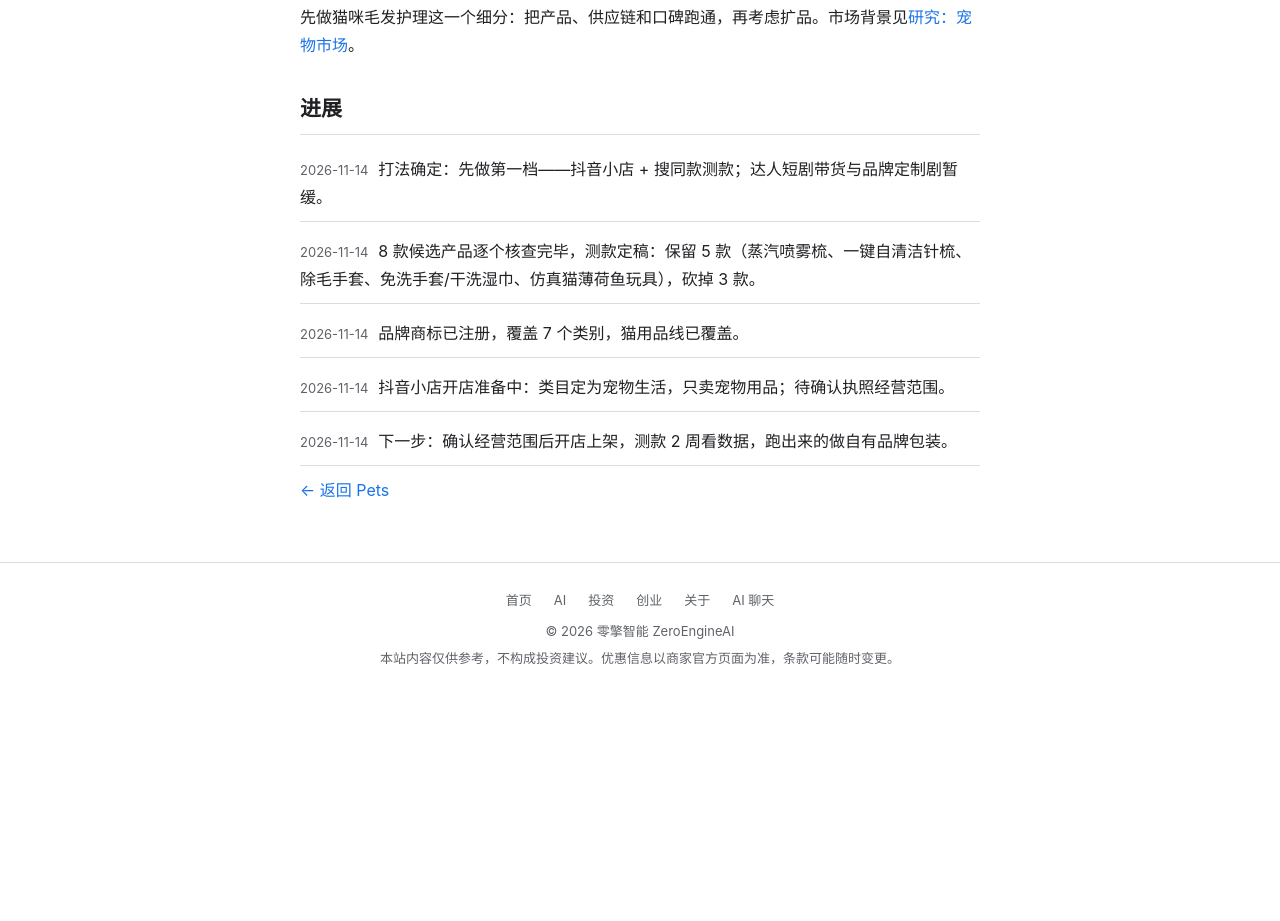
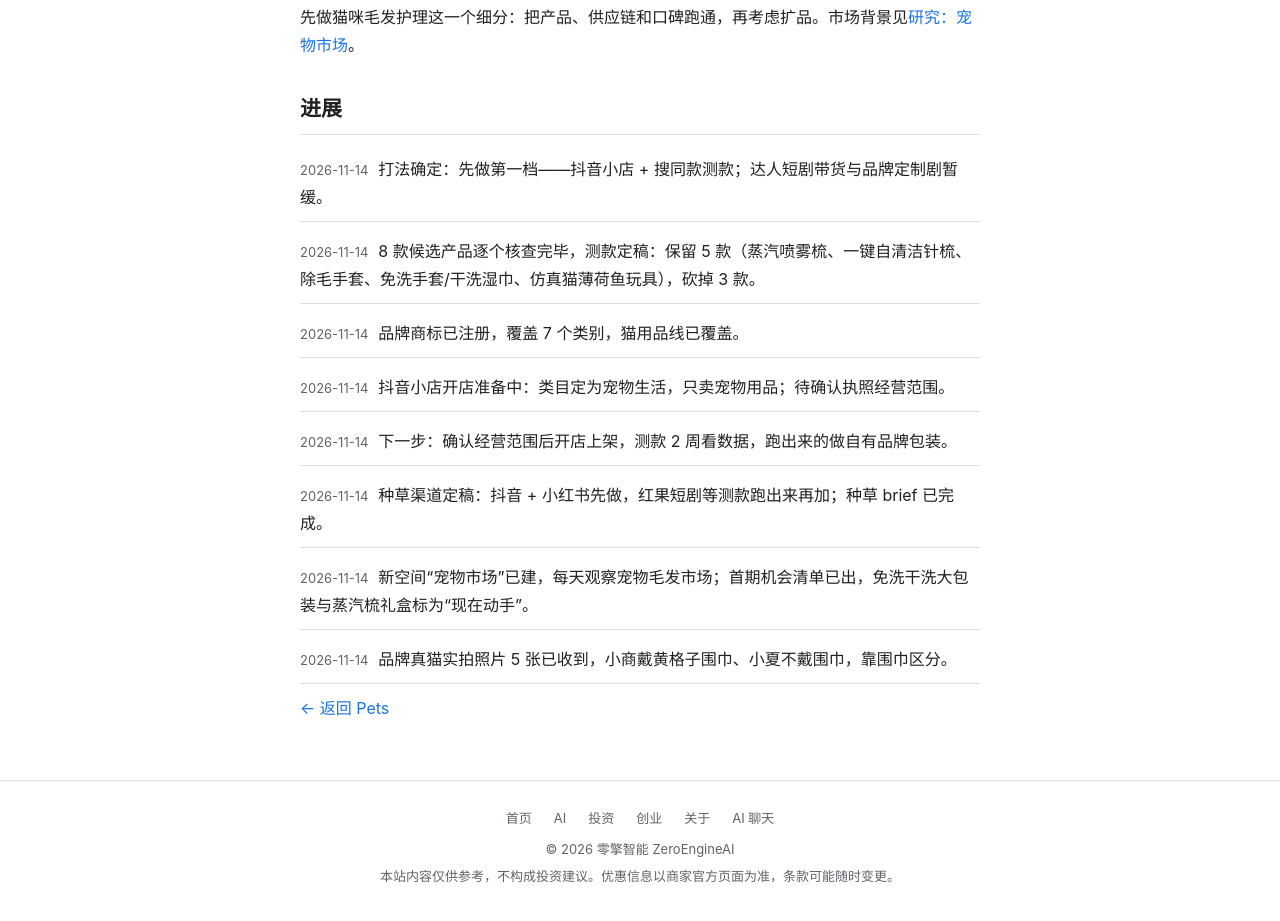
Before and after one commit to ZeroEngineAI/ZeroEngineAI.github.io, a plain HTML site: page lab/pets/xiaoshang-xiaoxia/index.html in a window 1280 px wide. Shown: the part 490-1411 px from the top of the page. Before the commit the page ends 1197 px from the top, so only its background shows below. Drawn offline with Linux system fonts and the light colour scheme.

Commit message:
小商小夏项目进展 2026-11-14 晚间更新补录

```diff
--- a/lab/pets/xiaoshang-xiaoxia/index.html
+++ b/lab/pets/xiaoshang-xiaoxia/index.html
@@ -126,7 +126,7 @@ footer p{margin:4px 0}
 <nav><a href="/">首页</a><a href="/ai/">AI</a><a href="/invest/">投资</a><a href="/lab/" class="active">创业</a></nav>
 </div></header>
 <main><div class="wrap">
-<h1>小商和小夏</h1><nav class="invtabs"><a href="/lab/pets/xiaoshang-xiaoxia/" class="active">小商和小夏</a><a href="/lab/">创业首页</a><a href="/lab/daily/">爆发力日报</a><a href="/lab/picks/">周刊精选</a></nav><p><span class="badge">第一档执行中</span> <span class="badge">抖店 + 红果搜同款测款</span> <span class="badge">货源核查已完成 · 留 5 砍 3</span></p><p>自有商标的猫咪毛发养护用品品牌。货先进抖音小店，再借红果短剧的「搜同款」进红果商城——观众刷剧暂停，画面识别弹出同款，一键跳抖店下单。货源已核完：8 款全支持一件代发，留 5 款上架测款，再谈达人带货和定制剧。</p><p class="meta">本次更新 2026-11-14（周六）</p><p class="meta">品牌方：商标权利人 黄云</p><h2>方向</h2><p>先做猫咪毛发护理这一个细分：把产品、供应链和口碑跑通，再考虑扩品。市场背景见<a href="/research/">研究：宠物市场</a>。</p><h2>进展</h2><ul class="archivelist"><li><span class="d">2026-11-14</span>打法确定：先做第一档——抖音小店 + 搜同款测款；达人短剧带货与品牌定制剧暂缓。</li><li><span class="d">2026-11-14</span>8 款候选产品逐个核查完毕，测款定稿：保留 5 款（蒸汽喷雾梳、一键自清洁针梳、除毛手套、免洗手套/干洗湿巾、仿真猫薄荷鱼玩具），砍掉 3 款。</li><li><span class="d">2026-11-14</span>品牌商标已注册，覆盖 7 个类别，猫用品线已覆盖。</li><li><span class="d">2026-11-14</span>抖音小店开店准备中：类目定为宠物生活，只卖宠物用品；待确认执照经营范围。</li><li><span class="d">2026-11-14</span>下一步：确认经营范围后开店上架，测款 2 周看数据，跑出来的做自有品牌包装。</li></ul><p><a href="/lab/pets/">← 返回 Pets</a></p>
+<h1>小商和小夏</h1><nav class="invtabs"><a href="/lab/pets/xiaoshang-xiaoxia/" class="active">小商和小夏</a><a href="/lab/">创业首页</a><a href="/lab/daily/">爆发力日报</a><a href="/lab/picks/">周刊精选</a></nav><p><span class="badge">第一档执行中</span> <span class="badge">抖店 + 红果搜同款测款</span> <span class="badge">货源核查已完成 · 留 5 砍 3</span></p><p>自有商标的猫咪毛发养护用品品牌。货先进抖音小店，再借红果短剧的「搜同款」进红果商城——观众刷剧暂停，画面识别弹出同款，一键跳抖店下单。货源已核完：8 款全支持一件代发，留 5 款上架测款，再谈达人带货和定制剧。</p><p class="meta">本次更新 2026-11-14（周六）</p><p class="meta">品牌方：商标权利人 黄云</p><h2>方向</h2><p>先做猫咪毛发护理这一个细分：把产品、供应链和口碑跑通，再考虑扩品。市场背景见<a href="/research/">研究：宠物市场</a>。</p><h2>进展</h2><ul class="archivelist"><li><span class="d">2026-11-14</span>打法确定：先做第一档——抖音小店 + 搜同款测款；达人短剧带货与品牌定制剧暂缓。</li><li><span class="d">2026-11-14</span>8 款候选产品逐个核查完毕，测款定稿：保留 5 款（蒸汽喷雾梳、一键自清洁针梳、除毛手套、免洗手套/干洗湿巾、仿真猫薄荷鱼玩具），砍掉 3 款。</li><li><span class="d">2026-11-14</span>品牌商标已注册，覆盖 7 个类别，猫用品线已覆盖。</li><li><span class="d">2026-11-14</span>抖音小店开店准备中：类目定为宠物生活，只卖宠物用品；待确认执照经营范围。</li><li><span class="d">2026-11-14</span>下一步：确认经营范围后开店上架，测款 2 周看数据，跑出来的做自有品牌包装。</li><li><span class="d">2026-11-14</span>种草渠道定稿：抖音 + 小红书先做，红果短剧等测款跑出来再加；种草 brief 已完成。</li><li><span class="d">2026-11-14</span>新空间“宠物市场”已建，每天观察宠物毛发市场；首期机会清单已出，免洗干洗大包装与蒸汽梳礼盒标为“现在动手”。</li><li><span class="d">2026-11-14</span>品牌真猫实拍照片 5 张已收到，小商戴黄格子围巾、小夏不戴围巾，靠围巾区分。</li></ul><p><a href="/lab/pets/">← 返回 Pets</a></p>
 </div></main>
 <footer><div class="wrap">
 <p class="footlinks"><a href="/">首页</a><a href="/ai/">AI</a><a href="/invest/">投资</a><a href="/lab/">创业</a><a href="/about/">关于</a><a href="/chat/">AI 聊天</a></p>
```
